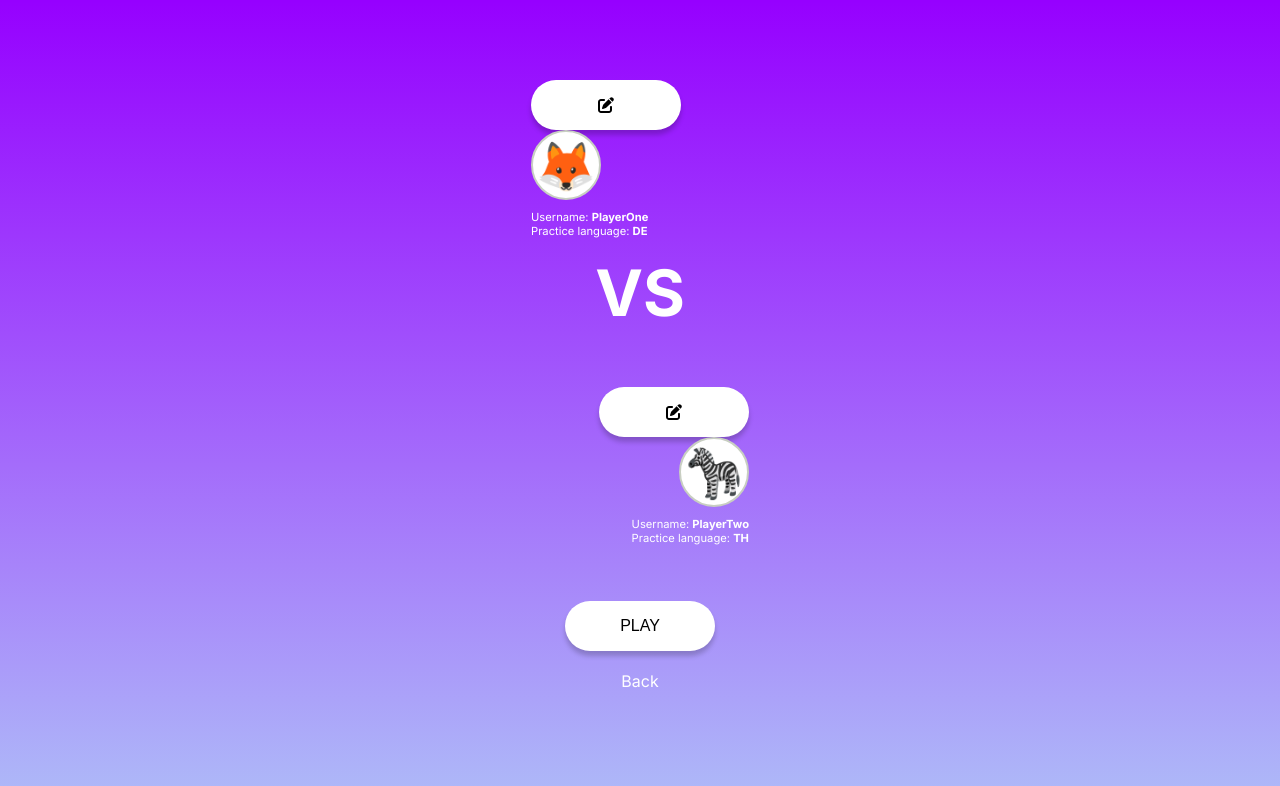
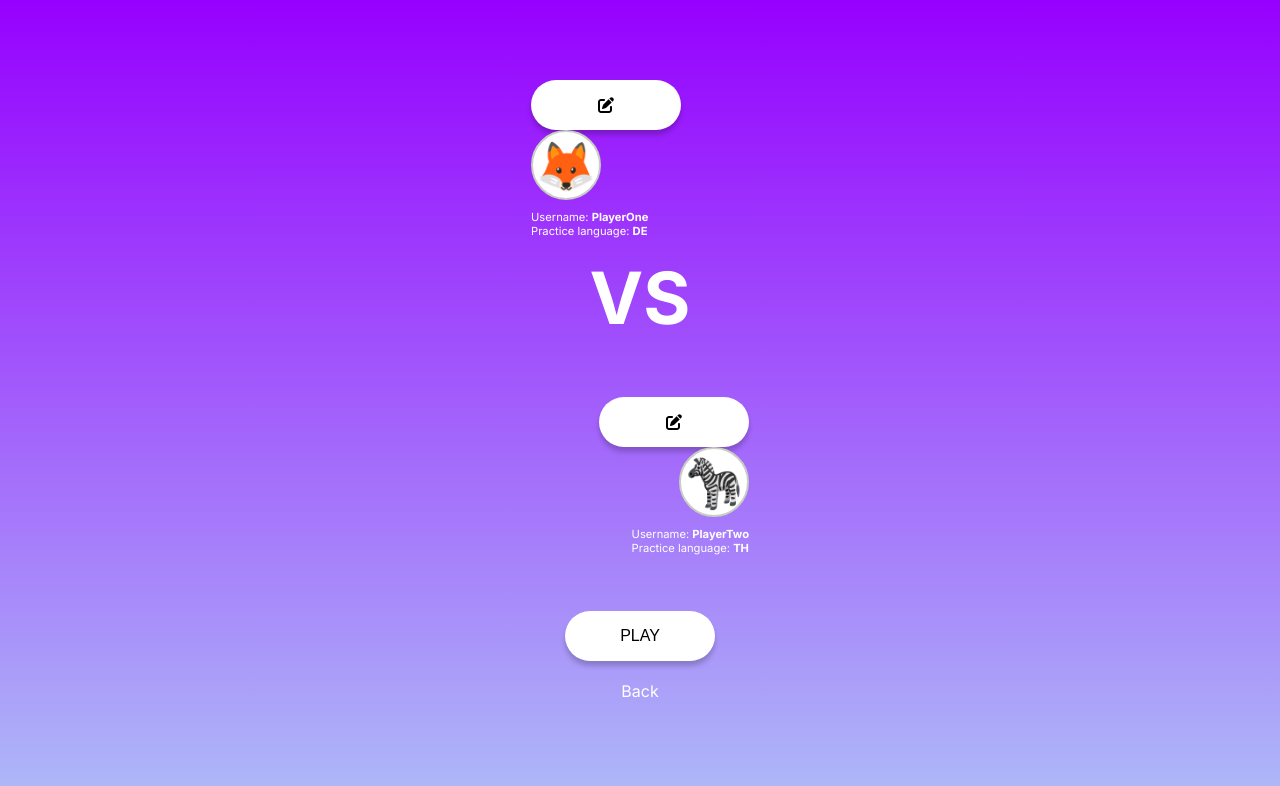
Before and after one commit to NirachaMarchett/couple-vocabs-game, a Next.js app: page /player in a window 1280 px wide. Shown: the top 786 px of the page. Built offline with nearby package versions, Linux system fonts and the light colour scheme.

Commit message:
minor adjust

```diff
--- a/src/styles/PlayerPage.module.css
+++ b/src/styles/PlayerPage.module.css
@@ -9,7 +9,7 @@
 
 
   .main h2 {
-    font-size: 4rem;
+    font-size: 4.5rem;
   }
 
   .main button {
```
